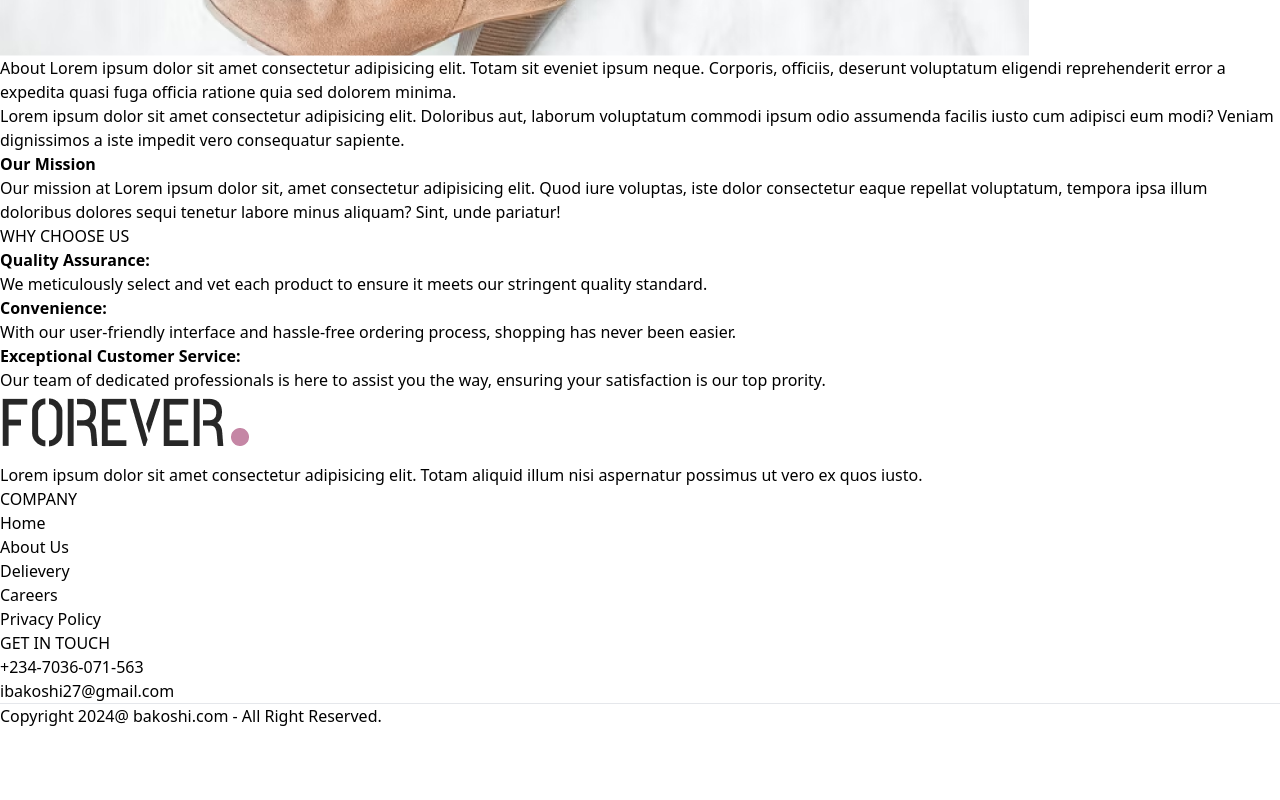
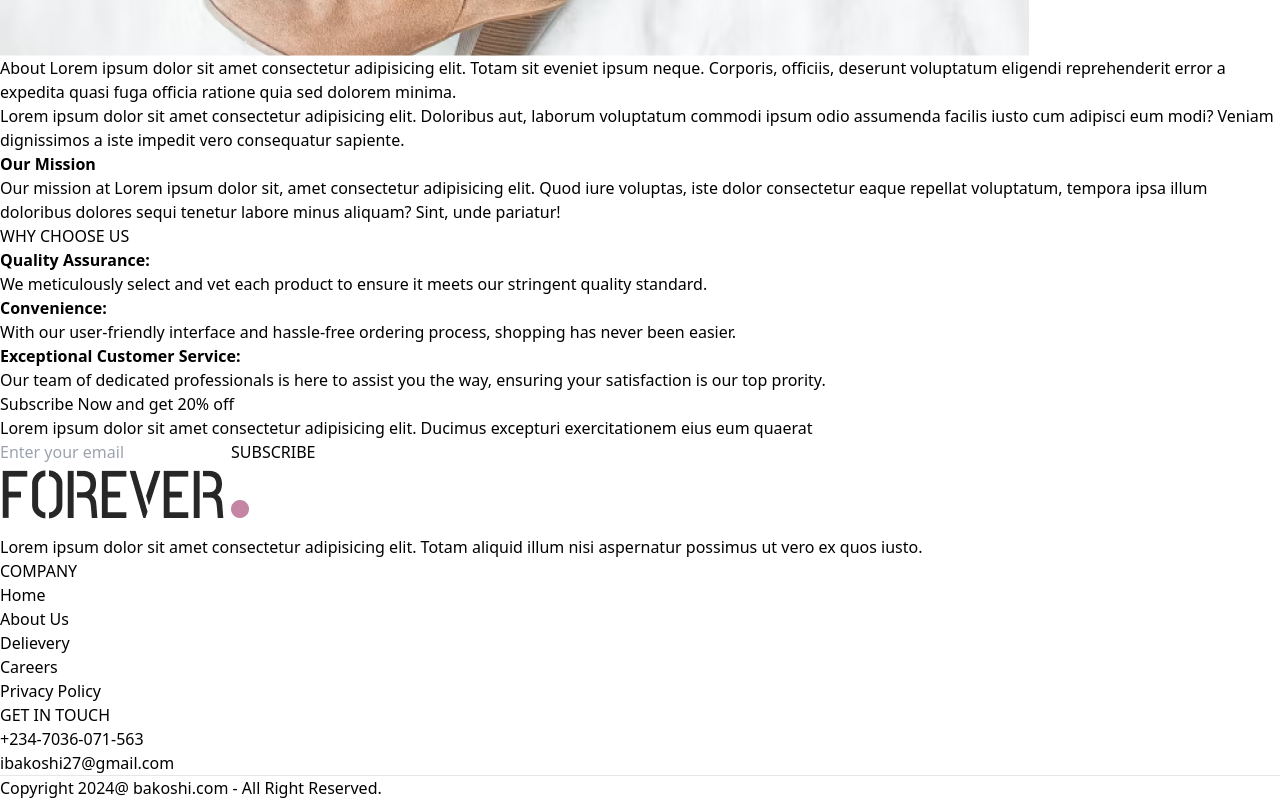
Before and after one commit to Kadunapikin/Chongai-store, a React (Vite) app in the folder frontend/: page /about in a window 1280 px wide. Shown: the part 1536-2336 px from the top of the page. Before the commit the page ends 2264 px from the top, so only its background shows below. Built offline with nearby package versions, Linux system fonts and the light colour scheme.

Commit message:
mount NewsLetterBox component on about page

```diff
--- a/frontend/src/pages/About.jsx
+++ b/frontend/src/pages/About.jsx
@@ -1,6 +1,7 @@
 import React from 'react'
 import Title from '../components/Title'
 import { assets } from '../assets/assets'
+import NewsLetterBox from '../components/NewsLetterBox'
 
 const About = () => {
   return (
@@ -37,6 +38,7 @@
           <p className='text-gray-600'>Our team of dedicated professionals is here to assist you the way, ensuring your satisfaction is our top prority.</p>
         </div>
       </div>
+      <NewsLetterBox />
     </div>
   )
 }
```
